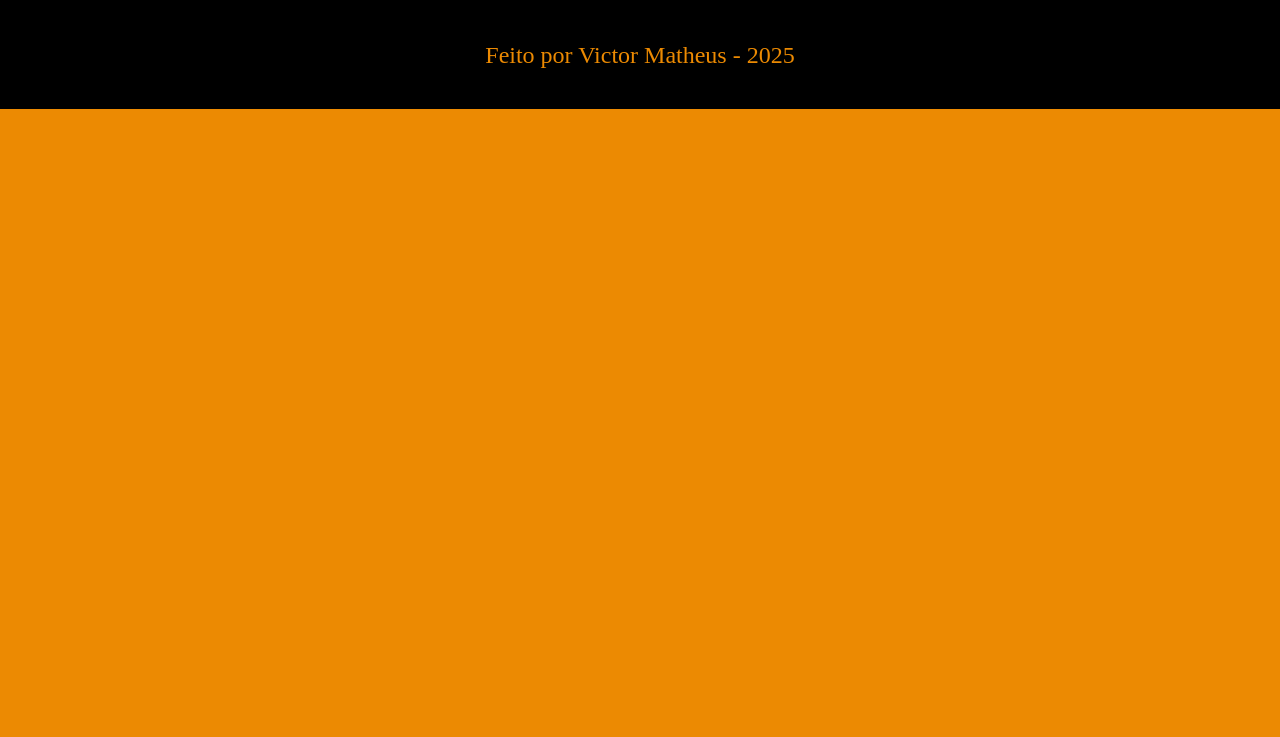
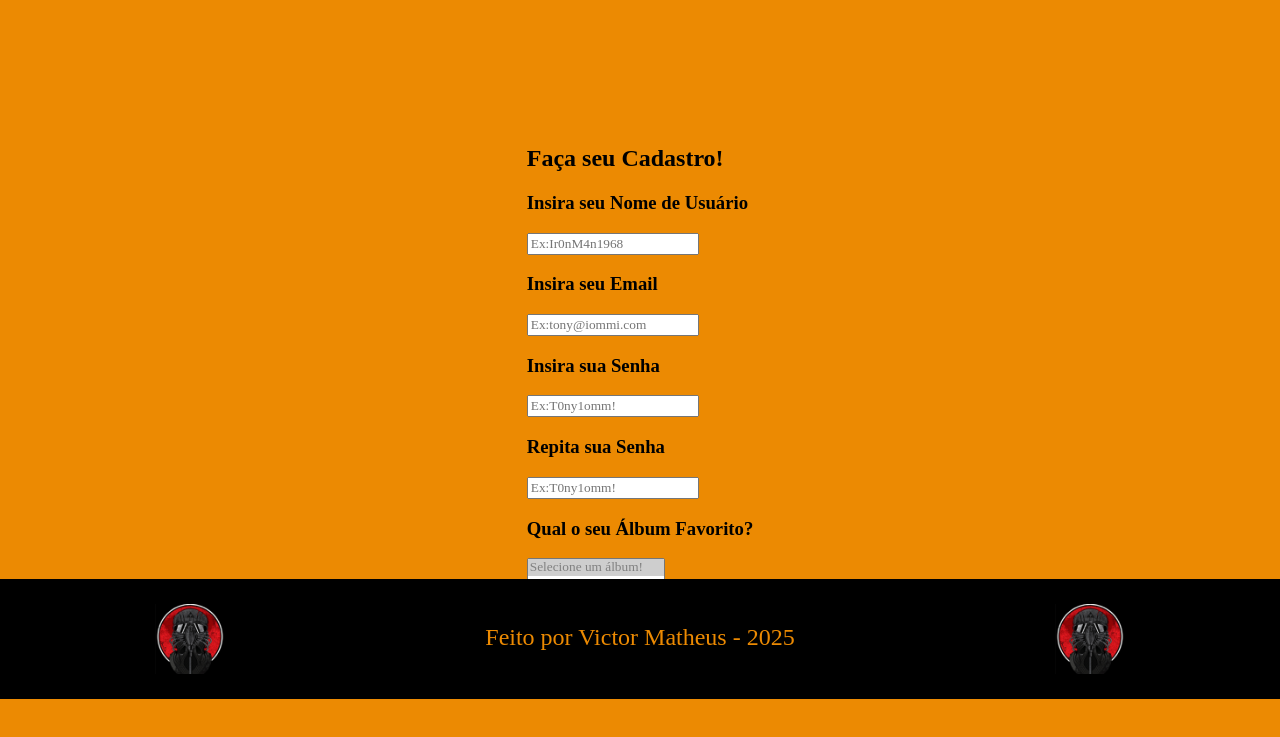
Before and after one commit to vmath-faria/tech-ecs-proj-ind, a plain HTML site: page Site Institucional/cadastro.html in a window 1280 px wide. Shown: the part 101-838 px from the top of the page. Before the commit the page ends 800 px from the top, so only its background shows below. Drawn offline with Linux system fonts and the light colour scheme.

Commit message:
começando login e cadastro

```diff
--- a/Site Institucional/cadastro.html
+++ b/Site Institucional/cadastro.html
@@ -31,13 +31,56 @@
             </li>
         </ul>
     </div>
-
+        <div class="cadastro-background">
+        <div class="login-container">
+            <div class="login-card">
+                <h2>Faça seu Cadastro!</h2>
+                <div class="login-inputs">
+                    <h3>Insira seu Nome de Usuário</h3>
+                    <input type="text" id="username_input" placeholder="Ex:Ir0nM4n1968">
+                    <h3>Insira seu Email</h3>
+                    <input type="text" id="email_input" placeholder="Ex:tony@iommi.com">
+                    <h3>Insira sua Senha</h3>
+                    <input type="password" id="senha_input" placeholder="Ex:T0ny1omm!">
+                    <h3>Repita sua Senha</h3>
+                    <input type="text" id="repeat_input" placeholder="Ex:T0ny1omm!">
+                </div>
+                <div class="login-select">
+                    <h3>Qual o seu Álbum Favorito?</h3>
+                    <select size="8" class="select" id="album_select">
+                        <option selected disabled value="#">Selecione um álbum!</option>
+                        <option value="1">Black Sabbath</option>
+                        <option value="2">Paranoid</option>
+                        <option value="3">Master of Reality</option>
+                        <option value="4">Vol. 4</option>
+                        <option value="5">Sabbath Bloody Sabbath</option>
+                        <option value="6">Sabotage</option>
+                        <option value="7">Technical Ecstasy</option>
+                        <option value="8">Never Say Die!</option>
+                        <option value="9">Heaven and Hell</option>
+                        <option value="10">Mob Rules</option>
+                        <option value="11">Born Again</option>
+                        <option value="12">Seventh Star</option>
+                        <option value="13">The Eternal Idol</option>
+                        <option value="14">Headless Cross</option>
+                        <option value="15">TYR</option>
+                        <option value="16">Dehumanizer</option>
+                        <option value="17">Cross Purposes</option>
+                        <option value="18">Forbidden</option>
+                        <option value="19">The Devil You Know</option>
+                        <option value="20">13</option>
+                    </select>
+                </div>
+                </div>
+            </div>
+        </div>
+    </div>
     <div class="footer">
-        <div class="pilot">
-        </div>
+        <img src="./css/imgs/pilot.png">
+        </img>
         <div class="greeting">Feito por Victor Matheus - 2025
         </div>
-        <div class="pilot">
-        </div>
+        <img src="./css/imgs/pilot.png">
+        </img>
     </div>
 </body>
--- a/Site Institucional/css/styles.css
+++ b/Site Institucional/css/styles.css
@@ -59,7 +59,7 @@ body{
 .banner{
     background-image: url('../css/imgs/bannerimg.png');
     background-size: cover;
-    background-position: center;
+    background-position: center center;
     background-repeat: no-repeat;
     height: 875px;
     width: 100%;
@@ -158,14 +158,38 @@ body{
     flex-direction: row;
     justify-content: space-around;
 }
+/* estilização do login e cadastro */
+.login-background{
+    background-image: url("../css/imgs/sabbath-login.webp");
+    background-attachment: fixed;
+    background-size: cover;
+    background-repeat: no-repeat;
+    background-position: center 98px;
+    height: 100%;
+    width: 100%;
+}
+.login-container{
+    display: flex;
+    justify-content: center;
+}
+.login-card{
+    padding: 10%;
+}
+.
+.login-card h2{
+    margin-top: 0px;
+}
 /* estilização do Footer */
 .footer{
     display: flex;
     background-color: #000000;
-    bottom: 0;
+    bottom: 0px;
+    position: sticky;
     justify-content: space-around;
     padding: 25px;
     color: #ec8a02;
+    z-index: 0;
+    bottom: 0;
 }
 .greeting{
     font-size: x-large;
```
Also changed, not shown: Site Institucional/dashboard.html (+4 -4 lines), Site Institucional/index.html (+1 -1 lines), Site Institucional/login.html (+17 -4 lines), Site Institucional/quiz.html (+4 -4 lines), Site Institucional/css/imgs/sabbath-login.webp (added).
